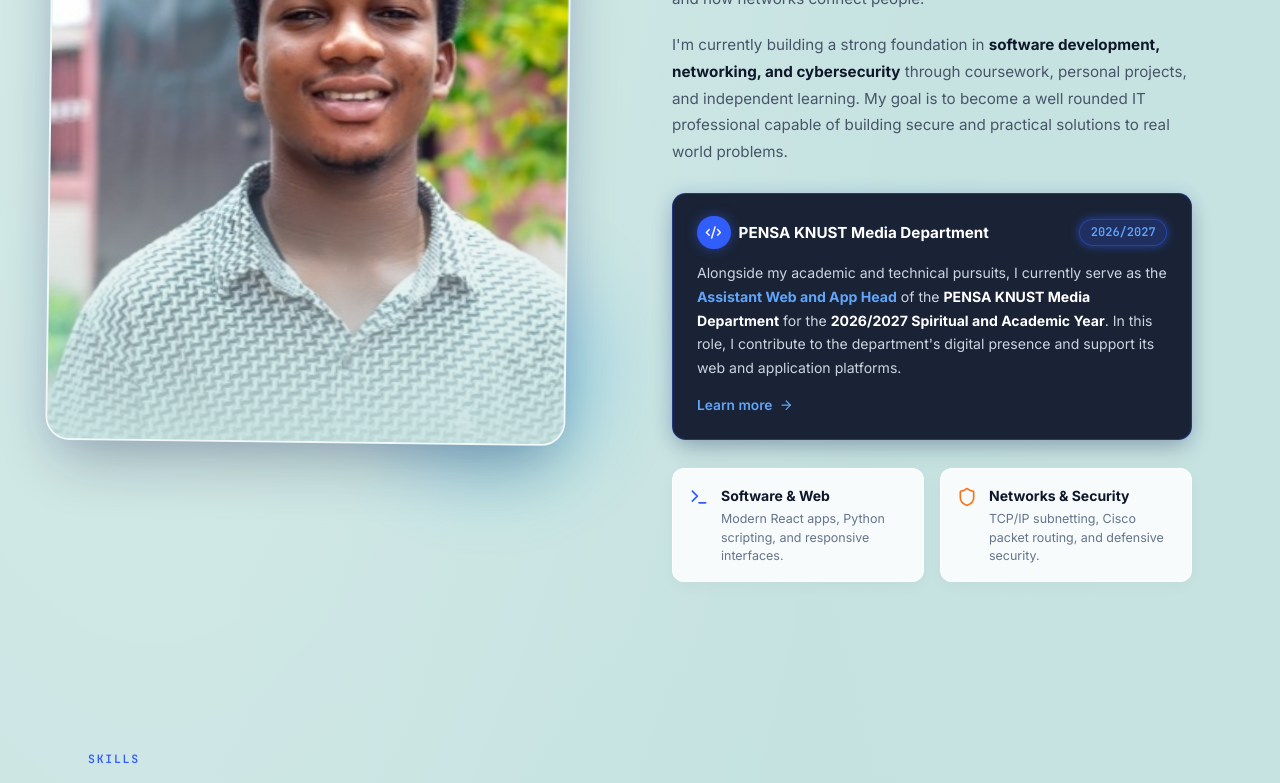
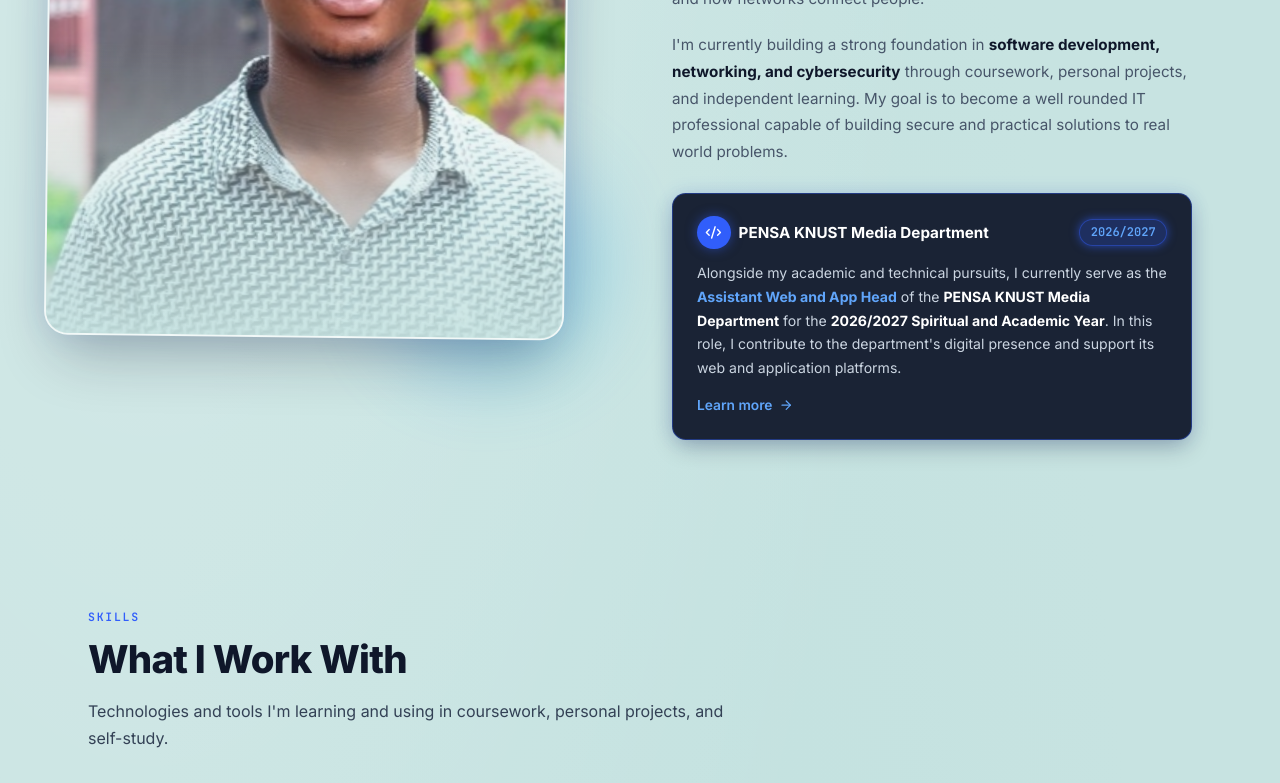
Before and after one commit to Junior09-gif/My-Portfolio, a React (Vite) app in the folder My-Portfolio-main/My-Portfolio-main/: page / in a window 1280 px wide. Shown: the part 1319-2102 px from the top of the page. Built offline with nearby package versions, Linux system fonts and the light colour scheme.

Commit message:
About: image aligns to top of text, remove competency cards, keep PENSA card

```diff
--- a/My-Portfolio-main/My-Portfolio-main/src/components/About.tsx
+++ b/My-Portfolio-main/My-Portfolio-main/src/components/About.tsx
@@ -1,6 +1,6 @@
 import React, { useState, useRef } from "react";
 import { motion, AnimatePresence, useScroll, useTransform } from "motion/react";
-import { Code2, Calendar, Check, X, Shield, Terminal, Sparkles, ArrowRight } from "lucide-react";
+import { Code2, Calendar, Check, X, Sparkles, ArrowRight } from "lucide-react";
 import headshotPhoto from "../assets/images/edwin_headshot.jpg";
 
 const PENSA_ACHIEVEMENTS = [
@@ -181,12 +181,12 @@ export default function About() {
           />
         </div>
 
-        {/* 2-Column Responsive Layout */}
+        {/* 2-Column Responsive Layout — image aligns to top of text */}
         <div style={{
           display: "grid",
           gridTemplateColumns: "repeat(auto-fit, minmax(340px, 1fr))",
           gap: "4rem",
-          alignItems: "center",
+          alignItems: "start",
         }}>
 
           {/* Left: Animated Huge Parallax Photo Card */}
@@ -342,67 +342,6 @@ export default function About() {
               </div>
             </motion.div>
 
-            {/* Quick Competency Badges with Hover Motion */}
-            <motion.div
-              initial={{ opacity: 0, y: 20 }}
-              whileInView={{ opacity: 1, y: 0 }}
-              viewport={{ once: true }}
-              transition={{ duration: 0.5, delay: 0.45 }}
-              style={{ display: "grid", gridTemplateColumns: "1fr 1fr", gap: "1rem", marginTop: "0.5rem" }}
-            >
-              <motion.div
-                whileHover={{ y: -5, scale: 1.025, boxShadow: "0 12px 25px rgba(49,94,251,0.15)", transition: { duration: 0.2 } }}
-                style={{
-                  padding: "1rem",
-                  borderRadius: "0.75rem",
-                  background: "rgba(255, 255, 255, 0.85)",
-                  border: "1px solid rgba(255, 255, 255, 0.95)",
-                  display: "flex",
-                  alignItems: "flex-start",
-                  gap: "0.75rem",
-                  boxShadow: "0 4px 15px rgba(0,0,0,0.03)",
-                }}
-              >
-                <div style={{ color: "#315EFB", marginTop: "0.15rem" }}>
-                  <Terminal style={{ width: "1.25rem", height: "1.25rem" }} />
-                </div>
-                <div>
-                  <h4 style={{ fontSize: "0.875rem", fontWeight: 700, color: "#0F172A", marginBottom: "0.2rem" }}>
-                    Software &amp; Web
-                  </h4>
-                  <p style={{ fontSize: "0.78rem", color: "#64748B", lineHeight: 1.45 }}>
-                    Modern React apps, Python scripting, and responsive interfaces.
-                  </p>
-                </div>
-              </motion.div>
-
-              <motion.div
-                whileHover={{ y: -5, scale: 1.025, boxShadow: "0 12px 25px rgba(249,115,22,0.15)", transition: { duration: 0.2 } }}
-                style={{
-                  padding: "1rem",
-                  borderRadius: "0.75rem",
-                  background: "rgba(255, 255, 255, 0.85)",
-                  border: "1px solid rgba(255, 255, 255, 0.95)",
-                  display: "flex",
-                  alignItems: "flex-start",
-                  gap: "0.75rem",
-                  boxShadow: "0 4px 15px rgba(0,0,0,0.03)",
-                }}
-              >
-                <div style={{ color: "#f97316", marginTop: "0.15rem" }}>
-                  <Shield style={{ width: "1.25rem", height: "1.25rem" }} />
-                </div>
-                <div>
-                  <h4 style={{ fontSize: "0.875rem", fontWeight: 700, color: "#0F172A", marginBottom: "0.2rem" }}>
-                    Networks &amp; Security
-                  </h4>
-                  <p style={{ fontSize: "0.78rem", color: "#64748B", lineHeight: 1.45 }}>
-                    TCP/IP subnetting, Cisco packet routing, and defensive security.
-                  </p>
-                </div>
-              </motion.div>
-            </motion.div>
-
           </div>
         </div>
 
```
